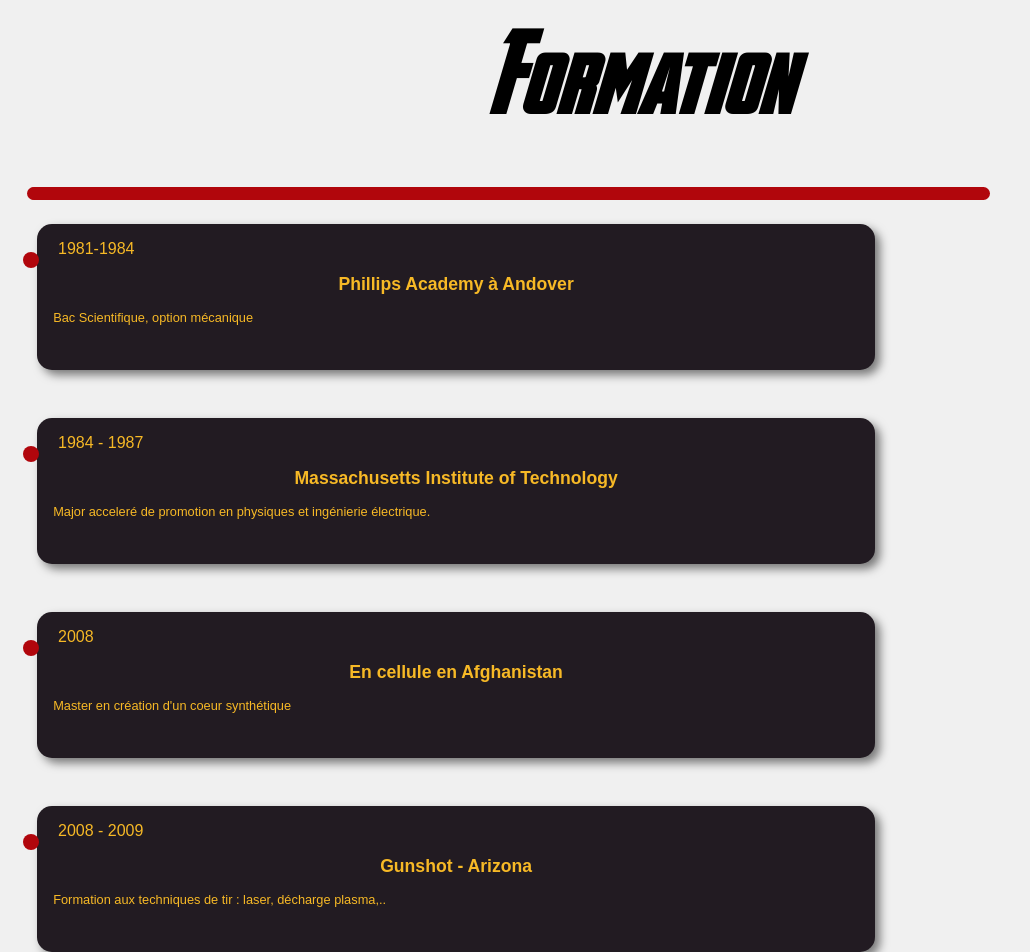
After one commit to WildCodeSchool/2023-03-remote-fr-php-projet-iron-man, a PHP site: page /page_formation.html in a window 1280 px wide. The commit adds this page. Shown: the whole page, without its empty margins (0-1030 px from the left). Run offline with PHP 8.4, Linux system fonts and the light colour scheme.

Commit message:
adding page

```diff
--- a/assets/css/style.css
+++ b/assets/css/style.css
@@ -3,3 +3,4 @@
 @import 'main.css';
 @import 'slider.css';
 @import 'footer.css';
+@import '/page_formation.css';
--- /dev/null
+++ b/page_formation.css
@@ -0,0 +1,113 @@
+.timeline ul {
+    list-style-type: none;
+    border-left: 5px solid rgba(177, 6, 12, 1);
+    padding: 5px 5px;
+    margin-left: 1.2rem;
+    margin-bottom: 5rem;
+}
+
+.timeline ul li {
+    position: relative;
+    cursor: pointer;
+    transition: .5s;
+    transition: transform .1s;
+    background-color: rgba(34, 27, 34, 1);
+    padding: 0.5rem 1rem;
+    box-shadow: 5px 5px 10px rgba(0,0,0,.5);
+    border-radius: 15px;
+    margin-top: 2rem;
+    color:rgba(247, 185, 38, 1);
+    width: 85%;
+    margin-bottom: 3rem;
+    height: 130px;
+}
+
+.timeline ul li span {
+    display: inline-block;
+    border-radius: 25px;
+    padding: 0.5rem 0.3rem;
+    font-size: 1rem;
+    text-align: center;
+}
+
+.timeline ul li .content h3 {
+    color:rgba(247, 185, 38, 1);
+    font-size: 1.1rem;
+    padding-top: 0.5rem;
+    text-align: center;
+    margin: 0;
+    padding-bottom: 0.5rem;
+}
+
+.timeline ul li .content p {
+    padding: 0.4rem 0 0.5rem 0;
+    font-size: 0.8rem;
+    margin: 0;
+}
+
+.timeline ul li:before {
+    position: absolute;
+    content: '';
+    width: 1rem;
+    height: 1rem;
+    background-color: rgba(177, 6, 12, 1);
+    border-radius: 50%;
+    left: -14px;
+    top: 28px;
+    transition: 0.3s;
+}
+
+.timeline ul li:hover {
+    border-radius: 1.2rem;
+    -ms-transform: scale(1.5);
+    -webkit-transform: scale(1.5);
+    transform: scale(1.1);
+}
+
+.timeline ul li:hover:before {
+    background-color:rgba(247, 185, 38, 1);
+    box-shadow:0px 0px 10px 2px rgba(247, 185, 38, 1);
+}
+
+
+/* @media screen and (min-width: 768px) {
+
+    .bloc_left li {
+        position: relative;
+        right: 94%;
+        margin-right: rem;
+    }
+
+    .timeline ul  {
+        position: absolute;
+        left: 50%;
+        width: 46%
+    }
+    .timeline .bloc_left li:before {
+        position: absolute;
+        left: 570px;
+        top: 48px;
+        transition: 0.3s;
+        overflow: hidden;
+    }
+    .bloc_left li {
+        text-align:end;
+    }
+}
+
+*/
+
+@media screen and (min-width: 768px) {
+
+ ul {
+    position: relative;
+    display: block;
+    margin: 0 auto;
+    width: 75%;
+    height: 0.2rem;
+    border-radius: 10px;
+    background: rgba(177, 6, 12, 1);
+ }
+
+
+}
--- /dev/null
+++ b/page_formation.html
@@ -0,0 +1,61 @@
+<!DOCTYPE html>
+<html lang="fr">
+
+<head>
+    <meta charset="UTF-8">
+    <meta http-equiv="X-UA-Compatible" content="IE=edge">
+    <meta name="viewport" content="width=device-width, initial-scale=1.0">
+    <link href="/assets/css/style.css" rel="stylesheet">
+    <title>Page Formation</title>
+</head>
+
+<body>
+    <header>
+        <h1>Formation</h1>
+    </header>
+    <main>
+        <div class="timeline">
+            <ul>
+                <div class="bloc_left">
+                    <li>
+                        <span>1981-1984</span>
+                        <div class="content">
+                            <h3>Phillips Academy à Andover</h3>
+                            <p>Bac Scientifique, option mécanique</p>
+                        </div>
+                    </li>
+
+                </div>
+                <div class="bloc_right">
+                    <li>
+                        <span>1984 - 1987</span>
+                        <div class="content">
+                            <h3>Massachusetts Institute of Technology</h3>
+                            <p>Major acceleré de promotion en physiques et ingénierie électrique.</p>
+                        </div>
+                    </li>
+                </div>
+                <div class="bloc_left">
+                    <li>
+                        <span>2008</span>
+                        <div class="content">
+                            <h3>En cellule en Afghanistan</h3>
+                            <p>Master en création d'un coeur synthétique</p>
+                        </div>
+                    </li>
+                </div>
+                <div class="bloc_right">
+                    <li>
+                        <span>2008 - 2009</span>
+                        <div class="content">
+                            <h3>Gunshot - Arizona</h3>
+                            <p>Formation aux techniques de tir : laser, décharge plasma,..</p>
+                        </div>
+                    </li>
+                </div>
+            </ul>
+        </div>
+    </main>
+</body>
+
+</html>
```
